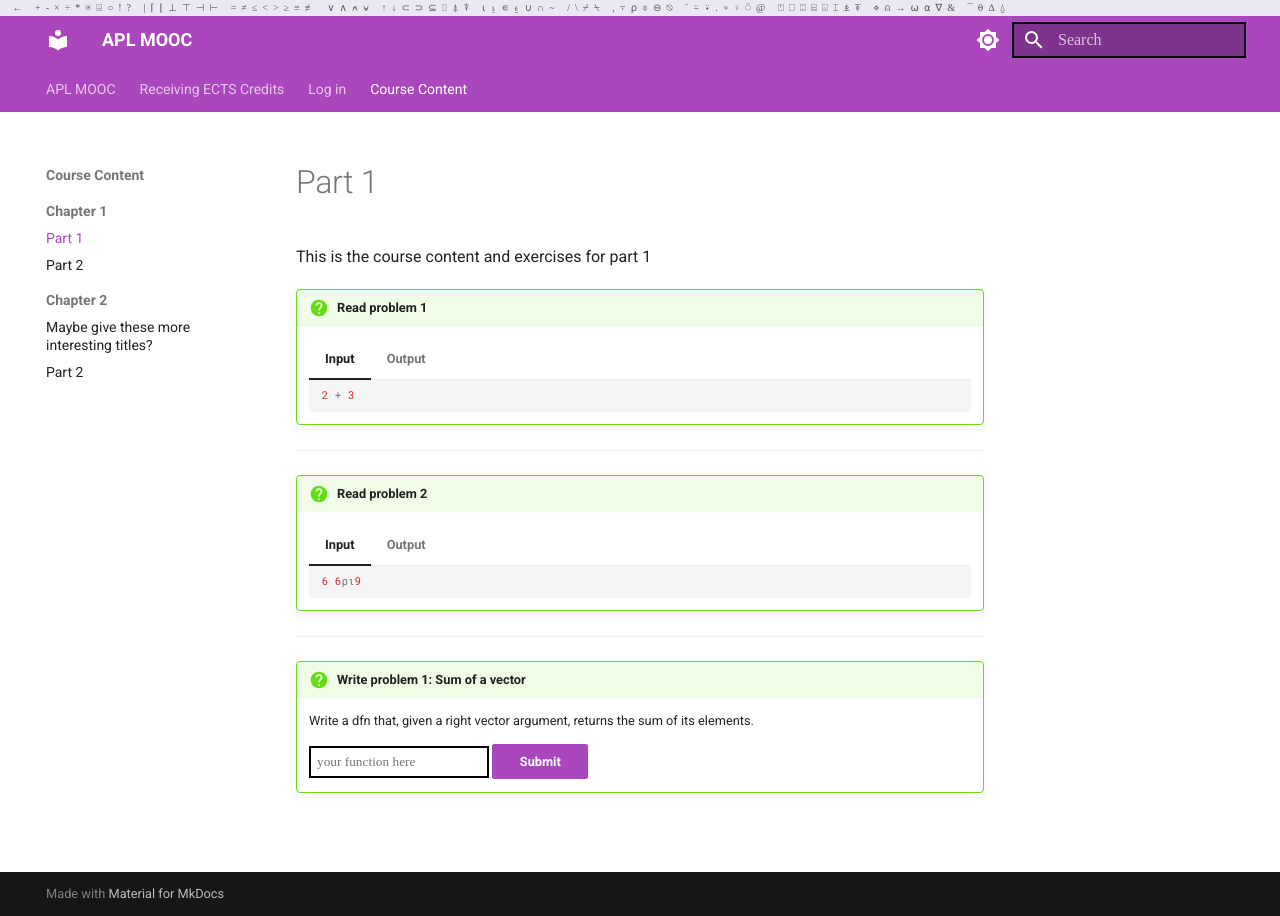
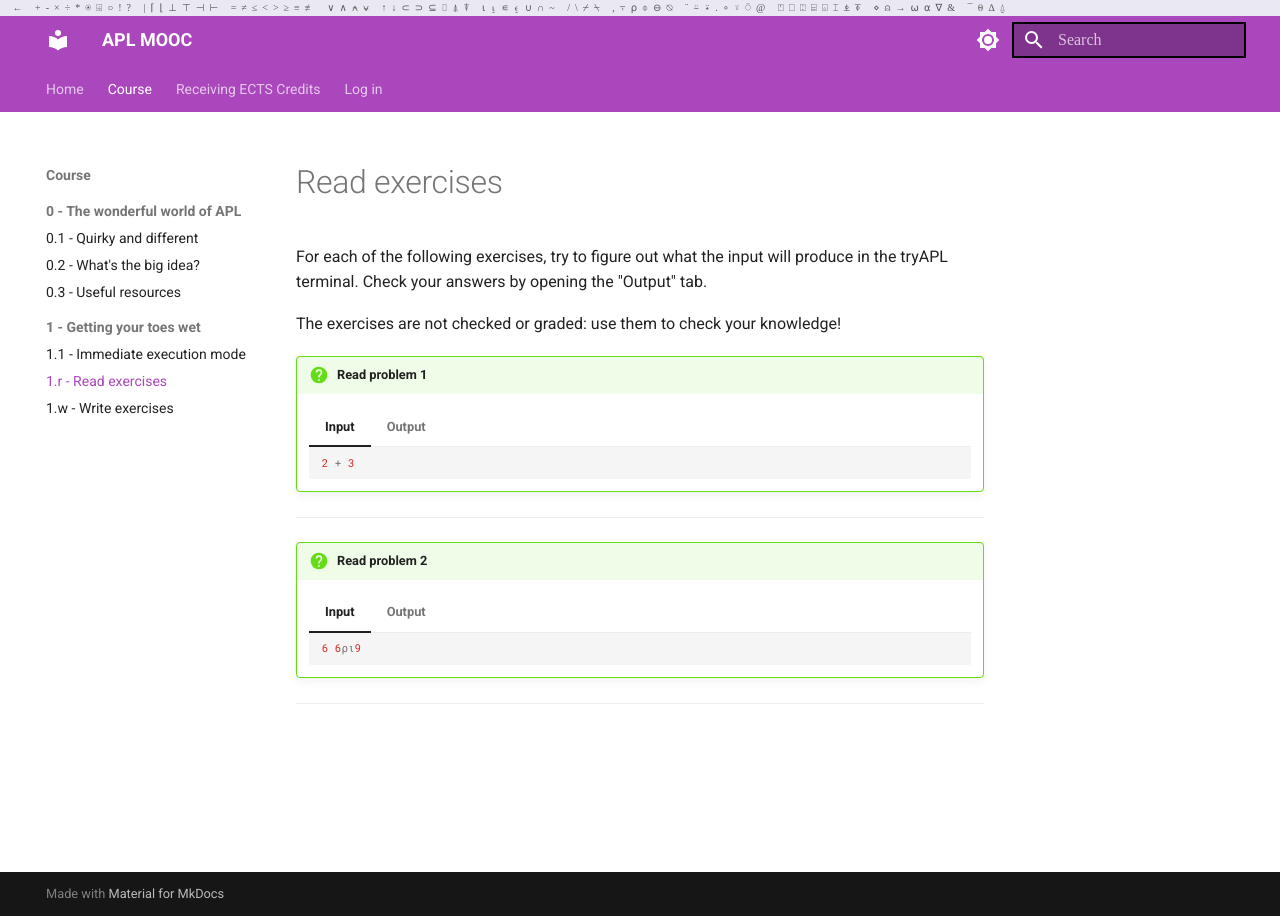
Before and after one commit to APLMOOC/APLMOOC, an MkDocs documentation site: the page built from docs/course/ch1/read.md, in a window 1280 px wide. Built offline with MkDocs 1.6.1 and Material for MkDocs 9.7.7, drawn with Linux system fonts in a browser that asks for light colours.

Commit message:
Create basic course structure and update navigation

````diff
--- a/docs/Course Content/Chapter 2/part1.md
+++ /dev/null
@@ -1,2 +0,0 @@
-# Maybe give these more interesting titles?
-Than "part 1" etc? Or not - who knows.
--- a/docs/Course Content/Chapter 1/part1.md
+++ b/docs/course/ch1/read.md
@@ -1,6 +1,9 @@
-# Part 1
+# Read exercises
 
-This is the course content and exercises for part 1
+For each of the following exercises, try to figure out what the input will produce in the tryAPL terminal.
+Check your answers by opening the "Output" tab.
+
+The exercises are not checked or graded: use them to check your knowledge!
 
 !!! question "Read problem 1"
 
@@ -37,10 +40,3 @@ This is the course content and exercises for part 1
         ```
 
 ---
-
-!!! question "Write problem 1: Sum of a vector"
-    Write a dfn that, given a right vector argument, returns the sum of its elements.
-    <div class="inline-input">
-    <input type="text" id="c1_p1_sum_list" placeholder="your function here">
-    <button class="md-button md-button--primary" onclick="alert('c1_p1_sum_list')">Submit</button>
-    </div>
--- a/mkdocs.yml
+++ b/mkdocs.yml
@@ -31,3 +31,16 @@ markdown_extensions:
   - pymdownx.tabbed:
       alternate_style: true
   - attr_list
+nav:
+  - Home: index.md
+  - Course:
+    - 0 - The wonderful world of APL:
+      - 0.1 - Quirky and different: course/ch0/part1.md
+      - 0.2 - What's the big idea?: course/ch0/part2.md
+      - 0.3 - Useful resources: course/ch0/part3.md
+    - 1 - Getting your toes wet:
+      - 1.1 - Immediate execution mode: course/ch1/part1.md
+      - 1.r - Read exercises: course/ch1/read.md
+      - 1.w - Write exercises: course/ch1/write.md
+  - Receiving ECTS Credits: credits.md
+  - Log in: login.md
````
Also changed, not shown: docs/Course Content/Chapter 1/part2.md (deleted, +0 -4 lines), docs/Course Content/Chapter 2/part2.md (deleted, +0 -2 lines), docs/course/ch0/part1.md (added, +5 -0 lines), docs/course/ch0/part2.md (added, +3 -0 lines), docs/course/ch0/part3.md (added, +3 -0 lines), docs/course/ch1/part1.md (added, +3 -0 lines), docs/course/ch1/write.md (added, +13 -0 lines).
